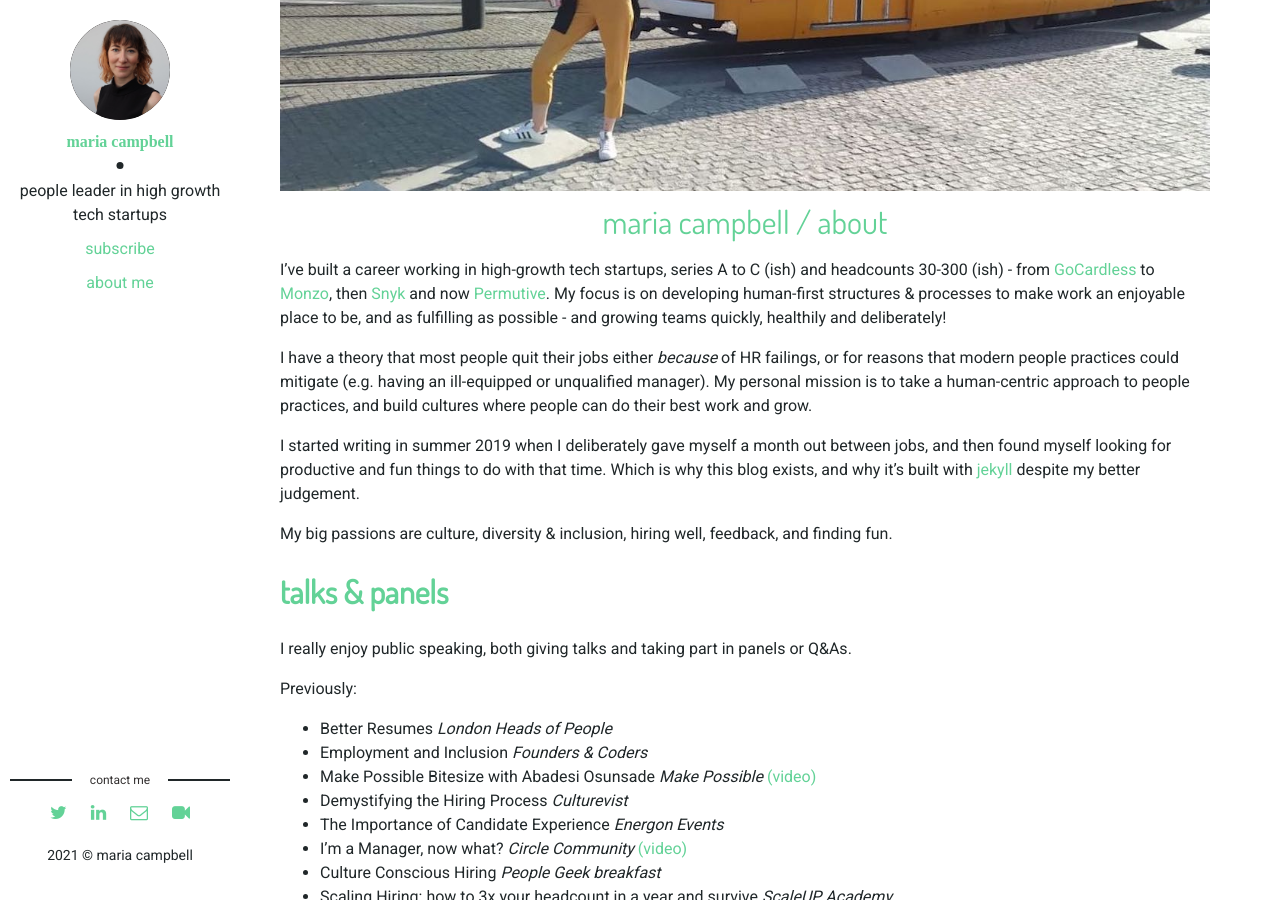
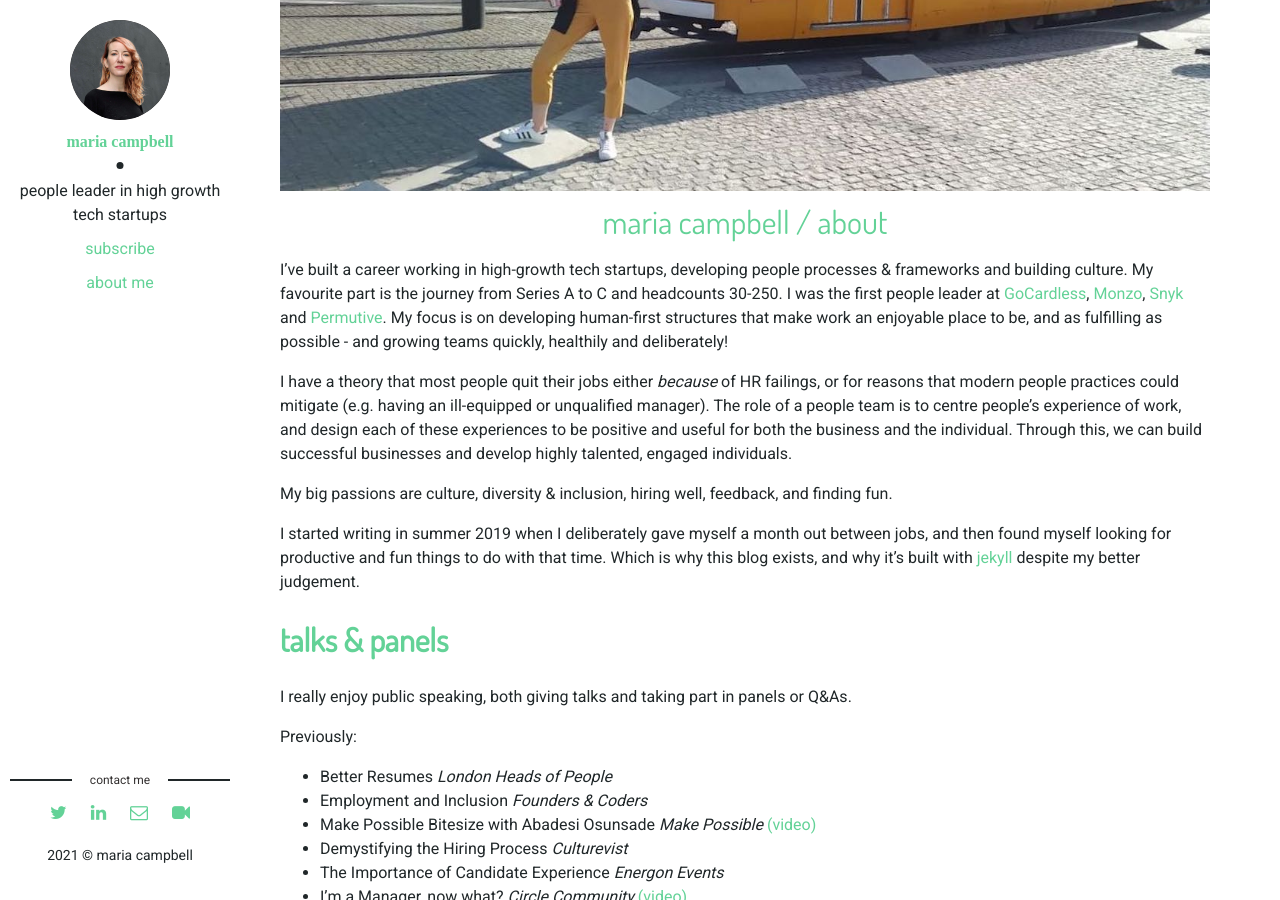
Before and after one commit to moyni/moyni.github.io, a Jekyll site: the page built from about.markdown, in a window 1280 px wide and 900 px high, scrolled down 327 px. Built offline with Jekyll 4.4.1, drawn with Linux system fonts in a browser that asks for light colours.

Commit message:
updating picture and bio for 2021

```diff
--- a/about.markdown
+++ b/about.markdown
@@ -7,13 +7,14 @@ description: some info about maria, who writes this blog
 
 ---
 
-I've built a career working in high-growth tech startups, series A to C (ish) and headcounts 30-300 (ish) - from [GoCardless](https://www.codefirstgirls.org.uk/blog/the-long-awaited-hyc-gocardless-blogpost) to [Monzo](https://monzo.com/blog/2017/03/09/diversity-and-inclusion), then [Snyk](https://snyk.io/blog/my-first-week-at-snyk-was-at-our-all-hands-conference/) and now [Permutive](https://permutive.com/careers/). My focus is on developing human-first structures & processes to make work an enjoyable place to be, and as fulfilling as possible - and growing teams quickly, healthily and deliberately!
+I've built a career working in high-growth tech startups, developing people processes & frameworks and building culture. My favourite part is the journey from Series A to C and headcounts 30-250. I was the first people leader at [GoCardless](https://www.codefirstgirls.org.uk/blog/the-long-awaited-hyc-gocardless-blogpost), [Monzo](https://monzo.com/blog/2017/03/09/diversity-and-inclusion), [Snyk](https://snyk.io/blog/my-first-week-at-snyk-was-at-our-all-hands-conference/) and [Permutive](https://permutive.com/careers/). My focus is on developing human-first structures that make work an enjoyable place to be, and as fulfilling as possible - and growing teams quickly, healthily and deliberately!
 
-I have a theory that most people quit their jobs either _because_ of HR failings, or for reasons that modern people practices could mitigate (e.g. having an ill-equipped or unqualified manager). My personal mission is to take a human-centric approach to people practices, and build cultures where people can do their best work and grow.
+I have a theory that most people quit their jobs either _because_ of HR failings, or for reasons that modern people practices could mitigate (e.g. having an ill-equipped or unqualified manager). The role of a people team is to centre people's experience of work, and design each of these experiences to be positive and useful for both the business and the individual. Through this, we can build successful businesses and develop highly talented, engaged individuals.
+
+My big passions are culture, diversity & inclusion, hiring well, feedback, and finding fun.
 
 I started writing in summer 2019 when I deliberately gave myself a month out between jobs, and then found myself looking for productive and fun things to do with that time. Which is why this blog exists, and why it's built with [jekyll](https://jekyllrb.com/) despite my better judgement.
 
-My big passions are culture, diversity & inclusion, hiring well, feedback, and finding fun.
 
 # talks & panels
 
```
Also changed, not shown: assets/img/about.jpg, 1 other file.
